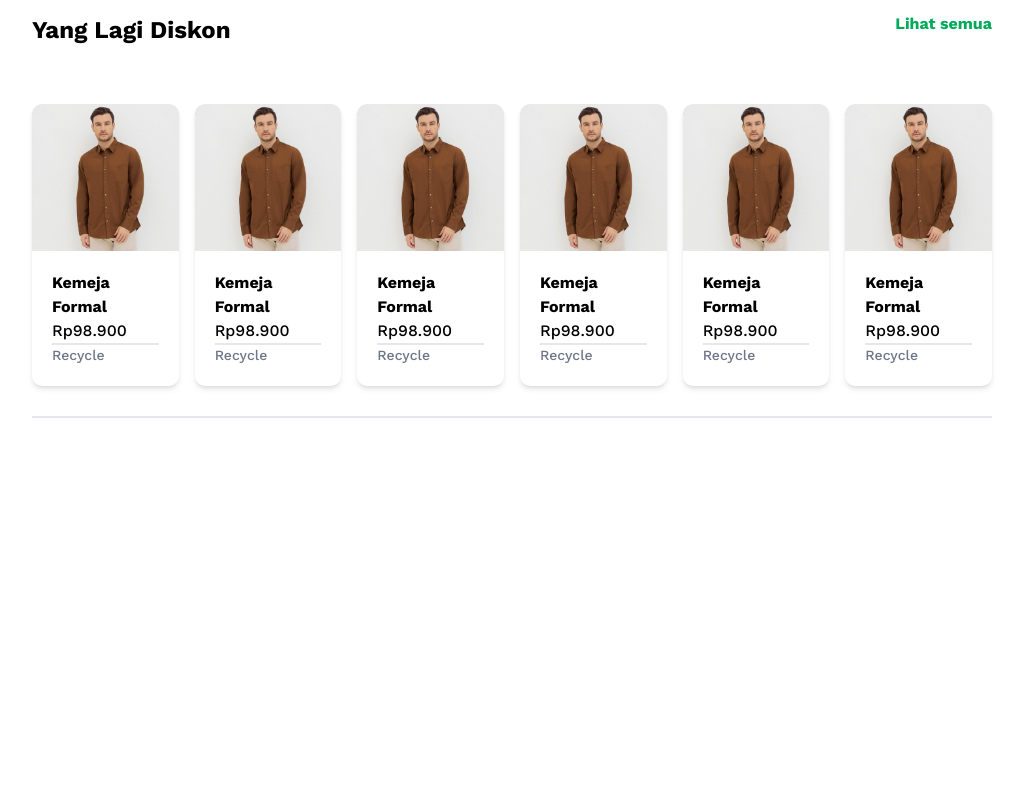
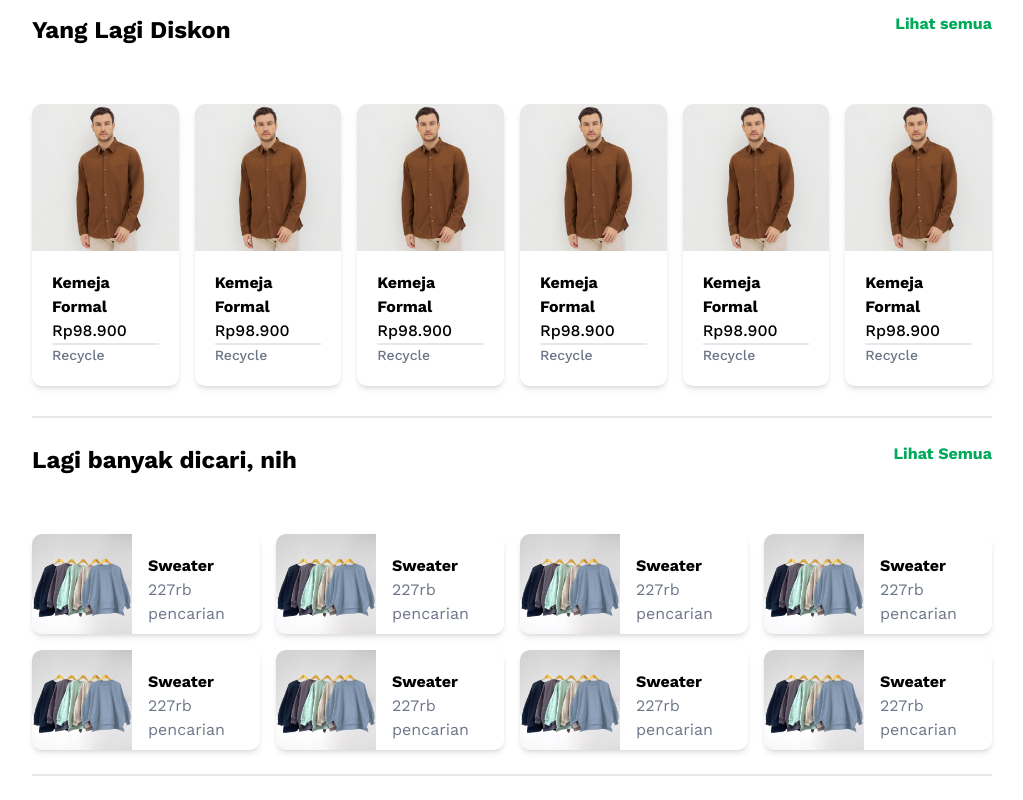
Before and after one commit to naufalnrsmitter20/wastain-next, a Next.js app: page / in a window 1280 px wide. Shown: the part 950-1750 px from the top of the page, without its empty margins (128-1151 px from the left). Before the commit the page ends 1392 px from the top, so only its background shows below. Built offline with nearby package versions, Linux system fonts and the light colour scheme; no server answers.

Commit message:
Add lagi banyak dicari

```diff
--- a/package.json
+++ b/package.json
@@ -10,7 +10,7 @@
   },
   "dependencies": {
     "@types/bcrypt": "^5.0.2",
-    "axios": "^1.7.1",
+    "axios": "^1.7.2",
     "bcrypt": "^5.1.1",
     "flowbite-react": "^0.9.0",
     "jsonwebtoken": "^9.0.2",
--- a/src/app/(user)/Components/Diskon.tsx
+++ b/src/app/(user)/Components/Diskon.tsx
@@ -11,7 +11,7 @@ export default function Diskon() {
           <p className="font-bold text-[16px] text-light-green">Lihat semua</p>
         </div>
         <div className="grid grid-cols-6 gap-x-[16px] mb-[30px]">
-          <div className="max-w-sm bg-white rounded-[10px] shadow-md dark:bg-gray-800 dark:border-gray-700">
+          <div className="max-w-sm bg-white rounded-[10px] shadow-md">
             <a href="#">
               <Image
                 src={Model}
--- a/src/app/(user)/Components/banyakDicari.tsx
+++ b/src/app/(user)/Components/banyakDicari.tsx
@@ -1,9 +1,119 @@
 import React from "react";
+import Image from "next/image";
+import Sweater from "@/../public/sweater.jpg";
 
-export default function banyakDicari() {
+export default function BanyakDicari() {
   return (
     <React.Fragment>
-      <div></div>
+      <div className="mx-40">
+        <div className="flex justify-between mb-[56px]">
+          <h1 className="font-bold text-[24px]">Lagi banyak dicari, nih</h1>
+          <p className="font-bold text-[16px] text-light-green">Lihat Semua</p>
+        </div>
+        <div className="grid grid-rows-2 mb-[24px] gap-y-[16px]">
+          <div className="grid grid-cols-4 gap-x-[16px]">
+            <div className="flex max-w-sm bg-white rounded-[10px] shadow-md">
+              <Image
+                src={Sweater}
+                width={100}
+                alt="icon reuse"
+                className="mr-[16px] rounded-bl-[10px] rounded-tl-[10px]"
+              />
+              <div className="mt-5">
+                <p className="font-bold text-[16px]">Sweater</p>
+                <p className="text-gray-3">227rb pencarian </p>
+              </div>
+            </div>
+            <div className="flex max-w-sm bg-white rounded-[10px] shadow-md">
+              <Image
+                src={Sweater}
+                width={100}
+                alt="icon reuse"
+                className="mr-[16px] rounded-bl-[10px] rounded-tl-[10px]"
+              />
+              <div className="mt-5">
+                <p className="font-bold text-[16px]">Sweater</p>
+                <p className="text-gray-3">227rb pencarian </p>
+              </div>
+            </div>
+            <div className="flex max-w-sm bg-white rounded-[10px] shadow-md">
+              <Image
+                src={Sweater}
+                width={100}
+                alt="icon reuse"
+                className="mr-[16px] rounded-bl-[10px] rounded-tl-[10px]"
+              />
+              <div className="mt-5">
+                <p className="font-bold text-[16px]">Sweater</p>
+                <p className="text-gray-3">227rb pencarian </p>
+              </div>
+            </div>
+            <div className="flex max-w-sm bg-white rounded-[10px] shadow-md">
+              <Image
+                src={Sweater}
+                width={100}
+                alt="icon reuse"
+                className="mr-[16px] rounded-bl-[10px] rounded-tl-[10px]"
+              />
+              <div className="mt-5">
+                <p className="font-bold text-[16px]">Sweater</p>
+                <p className="text-gray-3">227rb pencarian </p>
+              </div>
+            </div>
+          </div>
+          <div className="grid grid-cols-4 gap-x-[16px]">
+            <div className="flex max-w-sm bg-white rounded-[10px] shadow-md">
+              <Image
+                src={Sweater}
+                width={100}
+                alt="icon reuse"
+                className="mr-[16px] rounded-bl-[10px] rounded-tl-[10px]"
+              />
+              <div className="mt-5">
+                <p className="font-bold text-[16px]">Sweater</p>
+                <p className="text-gray-3">227rb pencarian </p>
+              </div>
+            </div>
+            <div className="flex max-w-sm bg-white rounded-[10px] shadow-md">
+              <Image
+                src={Sweater}
+                width={100}
+                alt="icon reuse"
+                className="mr-[16px] rounded-bl-[10px] rounded-tl-[10px]"
+              />
+              <div className="mt-5">
+                <p className="font-bold text-[16px]">Sweater</p>
+                <p className="text-gray-3">227rb pencarian </p>
+              </div>
+            </div>
+            <div className="flex max-w-sm bg-white rounded-[10px] shadow-md">
+              <Image
+                src={Sweater}
+                width={100}
+                alt="icon reuse"
+                className="mr-[16px] rounded-bl-[10px] rounded-tl-[10px]"
+              />
+              <div className="mt-5">
+                <p className="font-bold text-[16px]">Sweater</p>
+                <p className="text-gray-3">227rb pencarian </p>
+              </div>
+            </div>
+            <div className="flex max-w-sm bg-white rounded-[10px] shadow-md">
+              <Image
+                src={Sweater}
+                width={100}
+                alt="icon reuse"
+                className="mr-[16px] rounded-bl-[10px] rounded-tl-[10px]"
+              />
+              <div className="mt-5">
+                <p className="font-bold text-[16px]">Sweater</p>
+                <p className="text-gray-3">227rb pencarian </p>
+              </div>
+            </div>
+          </div>
+        </div>
+        <div className="border bg-gray-1 w-full h-0.5 mb-[24px]"></div>
+      </div>
     </React.Fragment>
   );
 }
--- a/src/app/page.tsx
+++ b/src/app/page.tsx
@@ -3,7 +3,7 @@ import Navbars from "./(user)/Components/Navbar";
 import Jumbotron from "./(user)/Components/Jumbotron";
 import Kategori from "./(user)/Components/Kategori";
 import Diskon from "./(user)/Components/Diskon";
-import banyakDicari from "./(user)/Components/banyakDicari";
+import BanyakDicari from "./(user)/Components/BanyakDicari";
 
 export default function page() {
   return (
@@ -12,7 +12,7 @@ export default function page() {
       <Jumbotron />
       <Kategori />
       <Diskon />
-      <banyakDicari />
+      <BanyakDicari />
     </>
   );
 }
```
Also changed, not shown: 1 other file (tests, documents, lock files or other folders).
